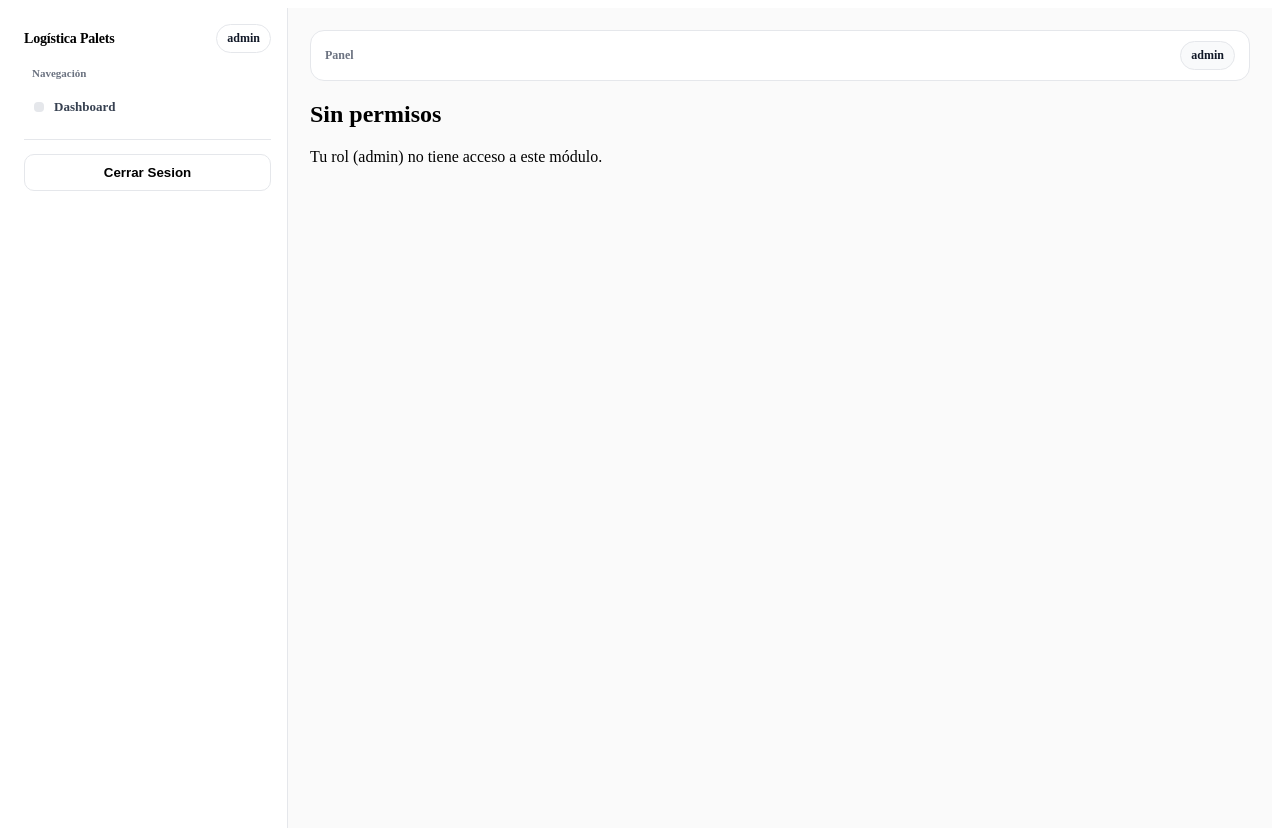
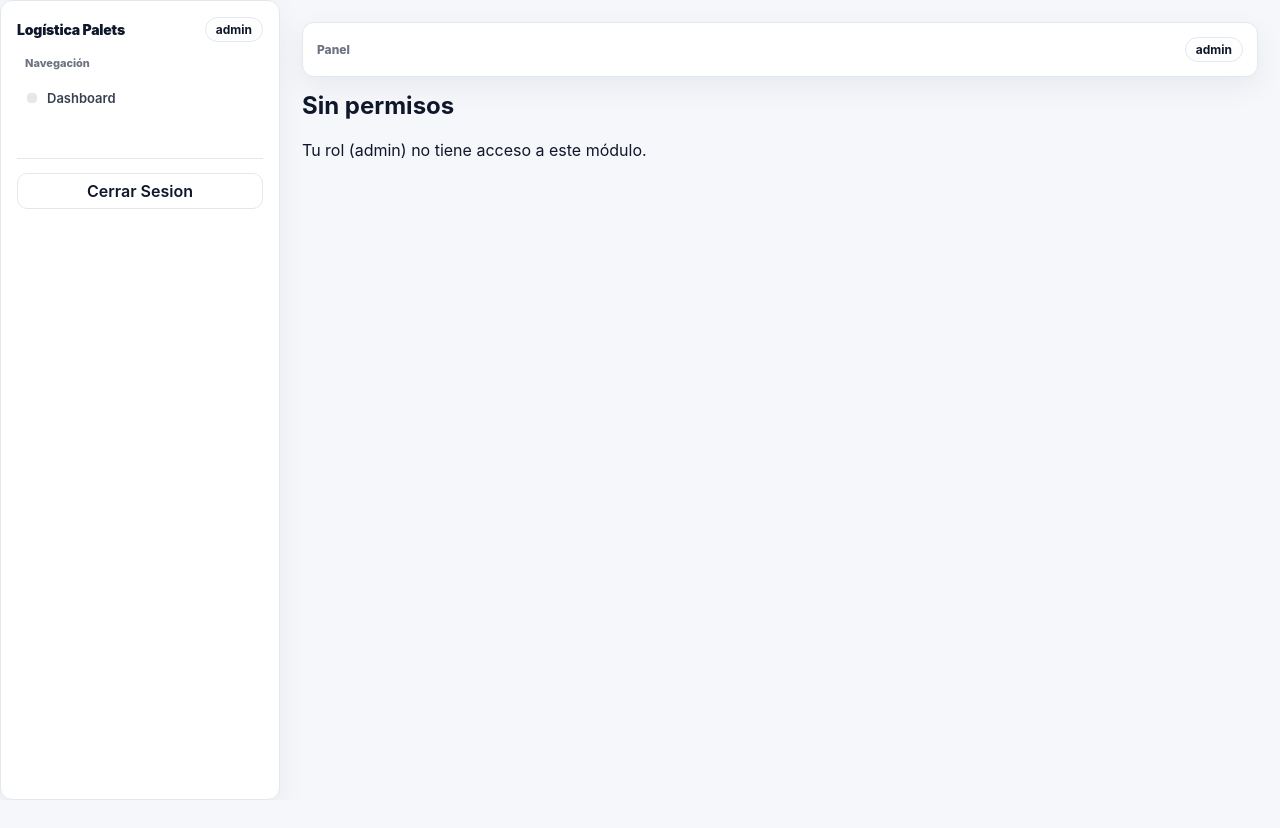
Before and after one commit to iamevercaballero/rl_logistica, a React (Vite) app in the folder logistica-palets-frontend/: page /lots in a window 1280 px wide. Shown: the top 828 px of the page. After the commit the page ends 800 px from the top, so only its background shows below. Built offline with nearby package versions, Linux system fonts and the light colour scheme; sample sign-in values are in the browser's storage.

Commit message:
feat(frontend): add Linear-style design tokens and reusable UI classes

```diff
--- a/logistica-palets-frontend/src/index.css
+++ b/logistica-palets-frontend/src/index.css
@@ -1,66 +1,167 @@
-
-:root{
-  --bg: #ffffff;
+:root {
+  --bg: #f6f7fb;
   --panel: #ffffff;
   --text: #0f172a;
   --muted: #64748b;
   --border: #e2e8f0;
-  --shadow: 0 1px 2px rgba(0,0,0,.06);
+  --ring: rgba(15, 23, 42, 0.14);
+  --shadow: 0 10px 30px rgba(15, 23, 42, 0.06);
   --radius: 12px;
   --radius-sm: 10px;
   --pad: 14px;
-  --font: ui-sans-serif, system-ui, -apple-system, Segoe UI, Roboto, Arial;
+  --font: Inter, ui-sans-serif, system-ui, -apple-system, Segoe UI, Roboto, Arial;
 }
 
-body{
+@media (prefers-color-scheme: dark) {
+  :root {
+    --bg: #0b1120;
+    --panel: #111827;
+    --text: #e5e7eb;
+    --muted: #94a3b8;
+    --border: #1f2937;
+    --ring: rgba(148, 163, 184, 0.3);
+    --shadow: 0 12px 30px rgba(0, 0, 0, 0.35);
+  }
+}
+
+* {
+  box-sizing: border-box;
+}
+
+body {
+  margin: 0;
   font-family: var(--font);
-  background: #f8fafc;
+  background: var(--bg);
   color: var(--text);
 }
 
-a {
-  font-weight: 500;
-  color: #646cff;
-  text-decoration: inherit;
-}
-a:hover {
-  color: #535bf2;
+h1,
+h2,
+h3,
+h4,
+h5,
+h6,
+p {
+  margin-top: 0;
 }
 
-
-h1 {
-  font-size: 3.2em;
-  line-height: 1.1;
+a {
+  color: inherit;
 }
 
-button {
-  border-radius: 8px;
-  border: 1px solid transparent;
-  padding: 0.6em 1.2em;
-  font-size: 1em;
-  font-weight: 500;
-  font-family: inherit;
-  background-color: #1a1a1a;
-  cursor: pointer;
-  transition: border-color 0.25s;
-}
-button:hover {
-  border-color: #646cff;
-}
-button:focus,
-button:focus-visible {
-  outline: 4px auto -webkit-focus-ring-color;
+.card {
+  background: var(--panel);
+  border: 1px solid var(--border);
+  border-radius: var(--radius);
+  box-shadow: var(--shadow);
+  padding: var(--pad);
 }
 
-@media (prefers-color-scheme: light) {
-  :root {
-    color: #213547;
-    background-color: #ffffff;
-  }
-  a:hover {
-    color: #747bff;
-  }
-  button {
-    background-color: #f9f9f9;
-  }
+.input {
+  height: 36px;
+  padding: 0 10px;
+  border: 1px solid var(--border);
+  border-radius: var(--radius-sm);
+  outline: none;
+  background: var(--panel);
+  color: var(--text);
 }
+
+.input:focus {
+  border-color: color-mix(in srgb, var(--text) 18%, var(--border));
+  box-shadow: 0 0 0 3px var(--ring);
+}
+
+.btn {
+  height: 36px;
+  padding: 0 12px;
+  border-radius: var(--radius-sm);
+  border: 1px solid var(--border);
+  background: var(--panel);
+  color: var(--text);
+  font: inherit;
+  font-weight: 600;
+  cursor: pointer;
+}
+
+.btn:disabled {
+  opacity: 0.6;
+  cursor: not-allowed;
+}
+
+.btn--primary {
+  background: #111827;
+  color: #fff;
+  border-color: #111827;
+}
+
+.btn--secondary {
+  background: var(--panel);
+  border-color: var(--border);
+}
+
+.table {
+  width: 100%;
+  border-collapse: separate;
+  border-spacing: 0;
+  border: 1px solid var(--border);
+  border-radius: var(--radius);
+  overflow: hidden;
+  background: var(--panel);
+  font-size: 14px;
+}
+
+.table th,
+.table td {
+  padding: 10px 12px;
+  border-bottom: 1px solid var(--border);
+  text-align: left;
+}
+
+.table th {
+  color: var(--muted);
+  font-weight: 700;
+  background: color-mix(in srgb, var(--panel) 90%, var(--bg));
+}
+
+.table tr:last-child td {
+  border-bottom: none;
+}
+
+.badge {
+  border: 1px solid var(--border);
+  border-radius: 999px;
+  padding: 4px 10px;
+  font-size: 12px;
+  font-weight: 700;
+  white-space: nowrap;
+  color: var(--text);
+  background: color-mix(in srgb, var(--panel) 92%, var(--bg));
+}
+
+.divider {
+  border: 0;
+  border-top: 1px solid var(--border);
+  margin: 14px 0 0;
+}
+
+.empty {
+  border: 1px dashed var(--border);
+  border-radius: var(--radius);
+  background: var(--panel);
+  padding: 18px;
+  margin-top: 14px;
+}
+
+.empty__title {
+  font-weight: 700;
+}
+
+.empty__desc {
+  color: var(--muted);
+  margin-top: 6px;
+}
+
+.empty__action {
+  margin-top: 12px;
+}
--- a/logistica-palets-frontend/src/layouts/AppLayout.tsx
+++ b/logistica-palets-frontend/src/layouts/AppLayout.tsx
@@ -19,18 +19,16 @@ const linkStyle = ({ isActive }: { isActive: boolean }) => ({
 const shell: Record<string, React.CSSProperties> = {
   app: {
     minHeight: "100vh",
-    background: "#fafafa",
     display: "grid",
     gridTemplateColumns: "280px 1fr",
   },
   sidebar: {
-    background: "#ffffff",
-    borderRight: "1px solid #e5e7eb",
     padding: 16,
     position: "sticky",
     top: 0,
     height: "100vh",
     overflow: "auto",
+    borderRight: "1px solid var(--border)",
   },
   brandRow: {
     display: "flex",
@@ -40,34 +38,11 @@ const shell: Record<string, React.CSSProperties> = {
     marginBottom: 14,
   },
   brand: { fontSize: 14, fontWeight: 900, letterSpacing: "-0.2px", margin: 0 },
-  pill: {
-    border: "1px solid #e5e7eb",
-    borderRadius: 999,
-    padding: "6px 10px",
-    fontSize: 12,
-    fontWeight: 700,
-    color: "#111827",
-    background: "#fff",
-    whiteSpace: "nowrap",
-  },
   nav: { display: "flex", flexDirection: "column", gap: 6, marginTop: 10 },
   sectionTitle: { fontSize: 11, fontWeight: 800, color: "#6b7280", margin: "14px 8px 8px" },
-  footer: { marginTop: 14, paddingTop: 14, borderTop: "1px solid #e5e7eb" },
-  btn: {
-    width: "100%",
-    padding: "10px 12px",
-    borderRadius: 10,
-    border: "1px solid #e5e7eb",
-    background: "#fff",
-    cursor: "pointer",
-    fontWeight: 800,
-  },
+  footer: { marginTop: 14, paddingTop: 14 },
   main: { padding: "22px 22px 40px" },
   topbar: {
-    background: "#ffffff",
-    border: "1px solid #e5e7eb",
-    borderRadius: 14,
-    padding: "10px 14px",
     display: "flex",
     alignItems: "center",
     justifyContent: "space-between",
@@ -76,7 +51,6 @@ const shell: Record<string, React.CSSProperties> = {
   topbarTitle: { fontSize: 12, fontWeight: 800, color: "#6b7280" },
   topbarRight: { display: "flex", alignItems: "center", gap: 10 },
 };
-
 
 const modules = [
   { key: "dashboard", label: "Dashboard", path: "/" },
@@ -94,7 +68,7 @@ export default function AppLayout() {
   const nav = useNavigate();
   const role = user?.role;
 
-  if (!isReady) return null; // o un loader
+  if (!isReady) return null;
   if (!user) return <Navigate to="/login" replace />;
 
   function handleLogout() {
@@ -102,22 +76,16 @@ export default function AppLayout() {
     nav("/login", { replace: true });
   }
 
-
   const visible = role
     ? modules.filter((m) => m.key === "dashboard" || canRead(m.key as any, role))
     : [modules[0]];
 
   return (
     <div style={shell.app}>
-      {/* Sidebar */}
-      <aside style={shell.sidebar}>
+      <aside className="card" style={shell.sidebar}>
         <div style={shell.brandRow}>
           <h3 style={shell.brand}>Logística Palets</h3>
-          <span style={shell.pill}>{role ?? "SIN_ROLE"}</span>
-        </div>
-
-        <div style={{ color: "#6b7280", fontSize: 12, marginLeft: 2 }}>
-          {/*Accesos por permisos · UI estilo Linear*/}
+          <span className="badge">{role ?? "SIN_ROLE"}</span>
         </div>
 
         <div style={shell.sectionTitle}>Navegación</div>
@@ -132,20 +100,18 @@ export default function AppLayout() {
         </nav>
 
         <div style={shell.footer}>
-          <button onClick={handleLogout} style={shell.btn}>
+          <hr className="divider" />
+          <button className="btn btn--secondary" onClick={handleLogout} style={{ width: "100%", marginTop: 14 }}>
             Cerrar Sesion
           </button>
         </div>
       </aside>
 
-      {/* Main */}
       <main style={shell.main}>
-        <div style={shell.topbar}>
+        <div className="card" style={shell.topbar}>
           <div style={shell.topbarTitle}>Panel</div>
           <div style={shell.topbarRight}>
-            <span style={{ ...shell.pill, background: "#f9fafb" }}>
-              {role ?? "SIN_ROLE"}
-            </span>
+            <span className="badge">{role ?? "SIN_ROLE"}</span>
           </div>
         </div>
 
--- a/logistica-palets-frontend/src/main.tsx
+++ b/logistica-palets-frontend/src/main.tsx
@@ -13,6 +13,7 @@ import TransportsPage from "./pages/Transports";
 import RequireRole from "./auth/RequireRole";
 import DashboardPage from "./pages/Dashboard";
 import { AuthProvider } from "./auth/AuthContext";
+import "./index.css";
 
 const router = createBrowserRouter([
   { path: "/login", element: <LoginPage /> },
--- a/logistica-palets-frontend/src/pages/Login.tsx
+++ b/logistica-palets-frontend/src/pages/Login.tsx
@@ -24,13 +24,13 @@ export default function LoginPage() {
   }
 
   return (
-    <div style={{ maxWidth: 420, margin: "80px auto" }}>
-      <h2>Login</h2>
+    <div className="card" style={{ maxWidth: 420, margin: "80px auto" }}>
+      <h2>Iniciar sesión</h2>
 
       <form onSubmit={handleSubmit} style={{ display: "flex", flexDirection: "column", gap: 8 }}>
-        <input value={username} onChange={(e) => setUsername(e.target.value)} placeholder="username" />
-        <input value={password} onChange={(e) => setPassword(e.target.value)} placeholder="password" type="password" />
-        <button type="submit">Entrar</button>
+        <input className="input" value={username} onChange={(e) => setUsername(e.target.value)} placeholder="username" />
+        <input className="input" value={password} onChange={(e) => setPassword(e.target.value)} placeholder="password" type="password" />
+        <button className="btn btn--primary" type="submit">Entrar</button>
       </form>
 
       {error && <p style={{ color: "red" }}>{error}</p>}
--- a/logistica-palets-frontend/src/pages/Products.tsx
+++ b/logistica-palets-frontend/src/pages/Products.tsx
@@ -2,6 +2,7 @@ import { useEffect, useState } from "react";
 import { createProduct, listProducts } from "../api/products";
 import type { Product } from "../api/products";
 import { getUserRole, canWrite } from "../auth/rbac";
+import { EmptyState } from "../components/EmptyState";
 
 export default function ProductsPage() {
   const role = getUserRole();
@@ -61,12 +62,14 @@ export default function ProductsPage() {
         style={{ display: "flex", gap: 8, marginBottom: 12, flexWrap: "wrap" }}
       >
         <input
+          className="input"
           disabled={!canCreate}
           value={code}
           onChange={(e) => setCode(e.target.value)}
           placeholder="code"
         />
         <input
+          className="input"
           disabled={!canCreate}
           value={description}
           onChange={(e) => setDescription(e.target.value)}
@@ -74,20 +77,27 @@ export default function ProductsPage() {
           style={{ minWidth: 280 }}
         />
         <input
+          className="input"
           disabled={!canCreate}
           value={unitOfMeasure}
           onChange={(e) => setUnitOfMeasure(e.target.value)}
           placeholder="unitOfMeasure"
           style={{ width: 140 }}
         />
-        <button type="submit" disabled={!canCreate || loading}>
+        <button className="btn btn--primary" type="submit" disabled={!canCreate || loading}>
           {loading ? "Creando..." : "Crear"}
         </button>
       </form>
 
       {error && <p style={{ color: "red" }}>{error}</p>}
 
-      <table border={1} cellPadding={8}>
+      {items.length === 0 ? (
+        <EmptyState
+          title="Sin productos"
+          description="Todavía no hay productos cargados. Crea el primero para comenzar."
+        />
+      ) : (
+        <table className="table">
           <thead>
             <tr>
               <th>code</th>
@@ -118,6 +128,7 @@ export default function ProductsPage() {
             ))}
           </tbody>
         </table>
+      )}
     </div>
   );
 }
```
Lines whose indentation alone changed are shown as unchanged.
